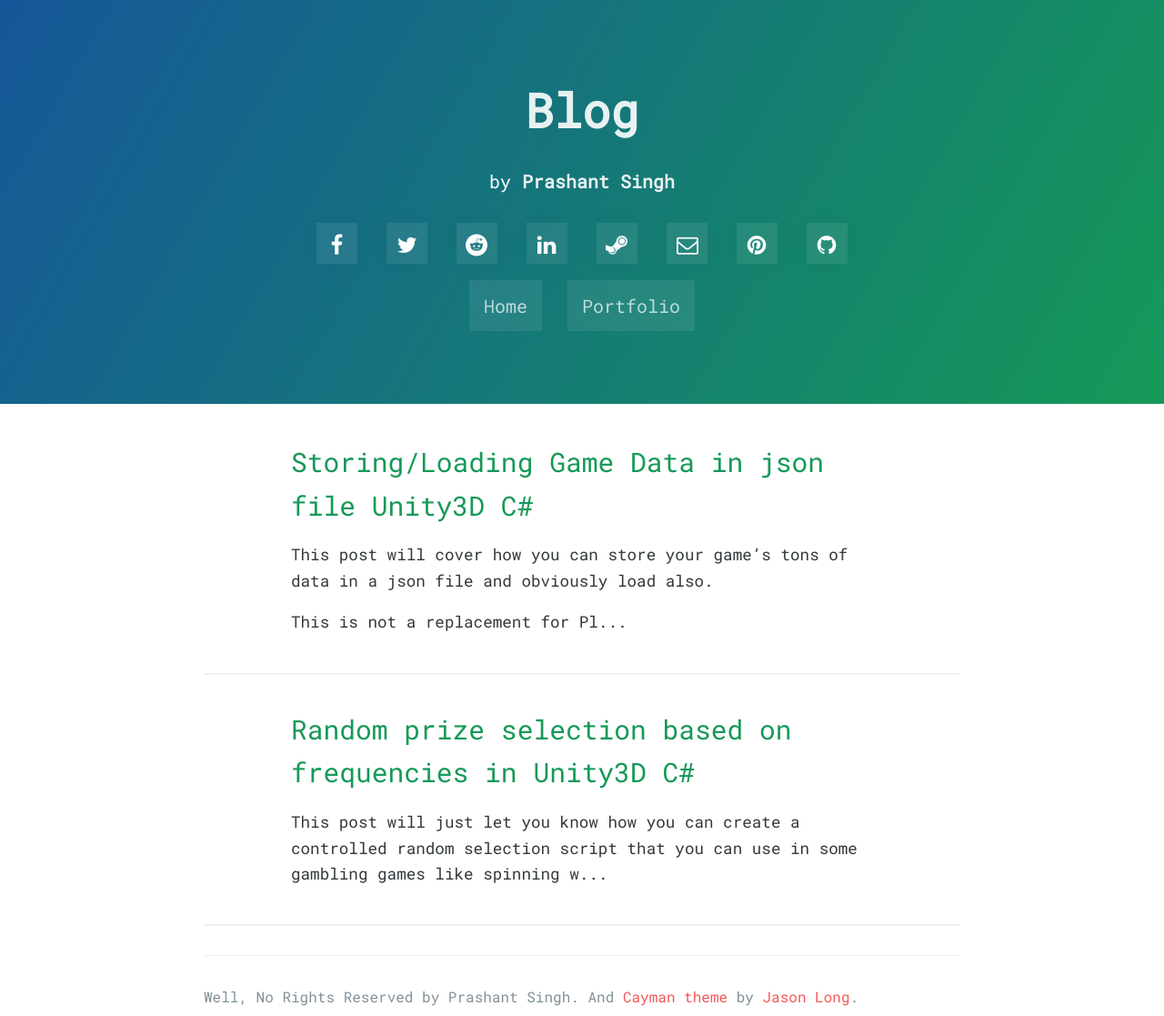
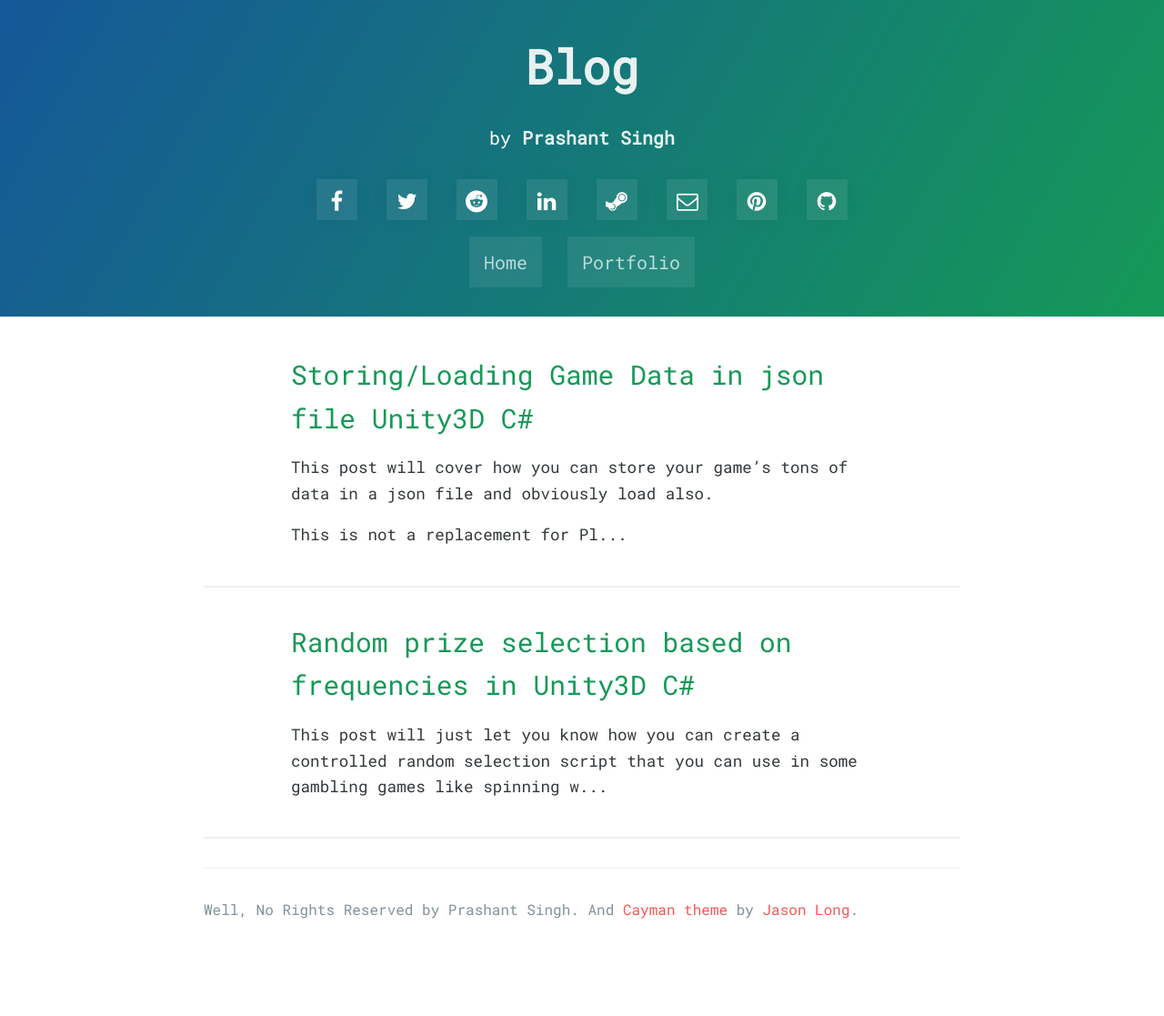
Before and after one commit to prashant-singh/prashant-singh.github.io, a Jekyll site: the page built from index.html, in a window 1280 px wide. Shown: the whole page at 91% size. Built offline with Jekyll 4.4.1, drawn with Linux system fonts in a browser that asks for light colours; nearby versions of some CDN libraries; the list of posts is cut into pages by our own code; a style sheet for code colours, icons or effects is not loaded; after the commit the page ends 1021 px from its top, so only the background shows below that.

Commit message:
Update stylesheet.css

```diff
--- a/stylesheets/stylesheet.css
+++ b/stylesheets/stylesheet.css
@@ -95,13 +95,13 @@ a:hover {
   background-image: linear-gradient(120deg, #155799, #159957); }
   @media screen and (min-width: 64em) {
     .page-header {
-      padding: 5rem 6rem; } }
+      padding: 2rem 2rem; } }
   @media screen and (min-width: 42em) and (max-width: 64em) {
     .page-header {
-      padding: 3rem 4rem; } }
+      padding: 2rem 2rem; } }
   @media screen and (max-width: 42em) {
     .page-header {
-      padding: 2rem 1rem; } }
+      padding: 2rem 2rem; } }
 }
 
 @media screen and (min-width: 64em) {
```
